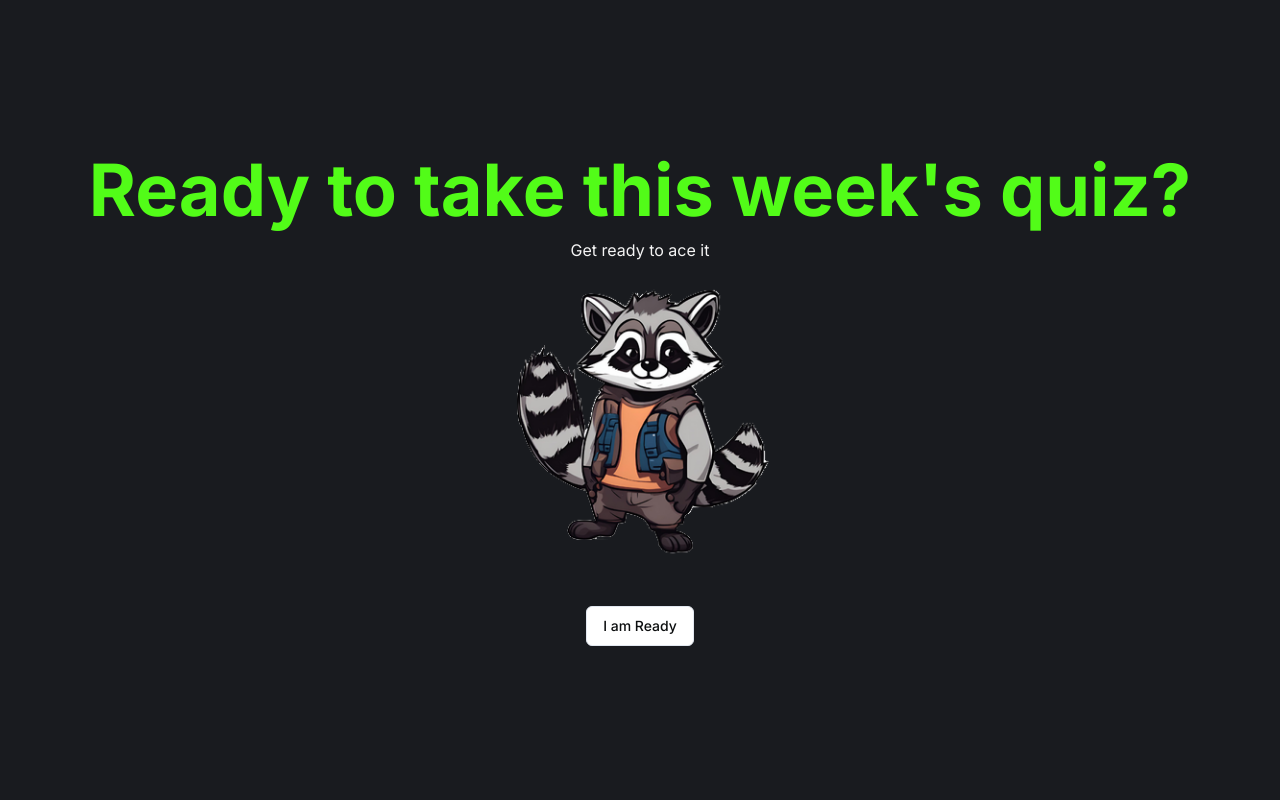
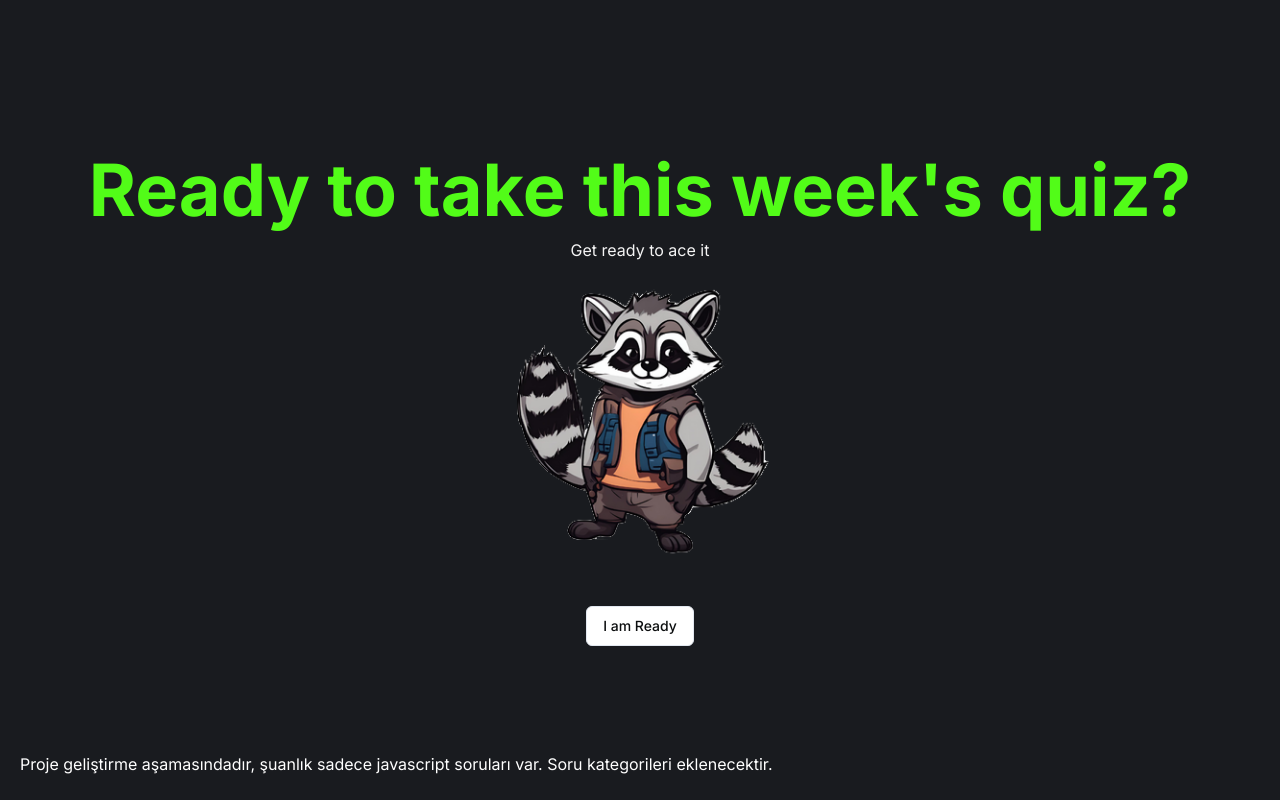
Before and after one commit to canbedir/quiz-app-nextjs14, a Next.js app: page / in a window 1280 px wide. Built offline with nearby package versions, Linux system fonts and the light colour scheme.

Commit message:
homepage updated

```diff
--- a/app/(site)/page.tsx
+++ b/app/(site)/page.tsx
@@ -24,6 +24,11 @@ export default function Home() {
         </Button>
 
       </div>
+
+      <span className="absolute left-5 bottom-6 text-white">
+        Proje geliştirme aşamasındadır, şuanlık sadece javascript soruları var. Soru kategorileri eklenecektir.
+      </span>
+
     </section>
   );
 }
```
